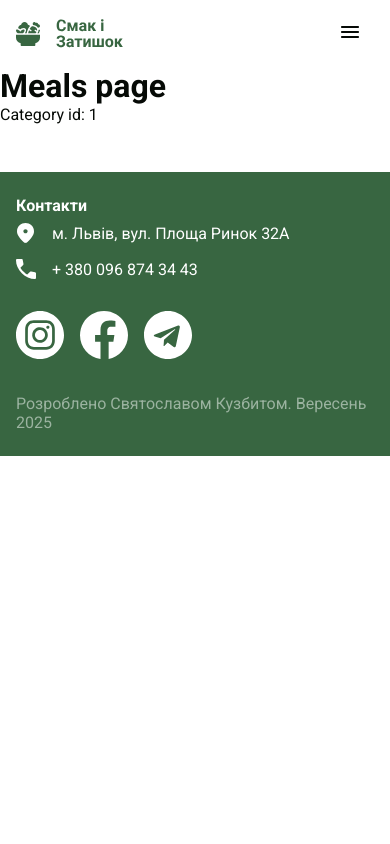
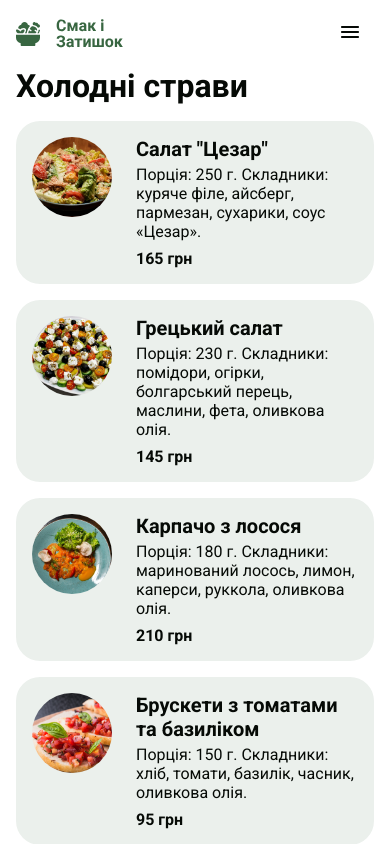
Before and after one commit to SviatKuzbyt/TasteComfortCafe, a Vue app: page /meals/1 in a window 390 px wide. Shown: the top 844 px of the page. Built offline with nearby package versions, Linux system fonts and the light colour scheme.

Commit message:
added meals page

```diff
--- a/src/App.vue
+++ b/src/App.vue
@@ -49,6 +49,12 @@ import CafeFooter from './components/CafeFooter.vue';
     font-size: 1.125rem;
   }
 
+  .basic-page {
+    padding: 0 10rem;
+    display: flex;
+    flex-direction: column;
+  }
+
   @media (max-width: 1024px) {
     h1 {
       font-size: 2rem;
@@ -69,5 +75,9 @@ import CafeFooter from './components/CafeFooter.vue';
     p {
       font-size: 1rem;
     }
+
+    .basic-page {
+      padding: 0 1rem;
+    }
   }
 </style>
--- a/src/pages/HomePage.vue
+++ b/src/pages/HomePage.vue
@@ -5,7 +5,7 @@
     import MealItem from '@/components/list/MealItem.vue';
     import ReviewItem from '@/components/list/ReviewItem.vue';
     import { ref } from 'vue';
-import ReviewService from '@/services/ReviewService';
+    import ReviewService from '@/services/ReviewService';
 
     const mealService = MealService
     const reviewService = ReviewService
@@ -16,7 +16,7 @@ import ReviewService from '@/services/ReviewService';
 
 <template>
     <about-cafe></about-cafe>
-    <body class="homeContent">
+    <body class="basic-page">
         <h2 class="subtittle">Рекомендуємо</h2>
         <cafe-list>
             <meal-item v-for="meal in recomendations" :key="meal.id" :meal="meal"/>
@@ -30,19 +30,8 @@ import ReviewService from '@/services/ReviewService';
 </template>
 
 <style>
-    .homeContent {
-        padding: 0 10rem;
-        display: flex;
-        flex-direction: column;
-    }
     .subtittle {
         margin-top: 3rem;
         margin-bottom: 1rem;
     }
-
-    @media (max-width: 1024px) {
-        .homeContent {
-            padding: 0 1rem;
-        }
-    }
 </style>
--- a/src/pages/MealsPage.vue
+++ b/src/pages/MealsPage.vue
@@ -1,12 +1,39 @@
 <script setup>
+    import MealService from '@/services/MealService';
+    import CafeList from '@/components/list/CafeList.vue';
+    import MealItem from '@/components/list/MealItem.vue';
+    import { ref } from 'vue';
+    import { useRoute, onBeforeRouteUpdate } from 'vue-router';
 
+    const mealService = MealService
+    const route = useRoute()
+
+    const tittle = ref("")
+    const meals = ref([])
+
+    const loadData = (id) => {
+      tittle.value = mealService.getCategoryName(Number(id))
+      meals.value = mealService.getMeals(Number(id))
+    }
+
+    loadData(route.params.categoryId)
+
+    onBeforeRouteUpdate((to) => {
+      loadData(to.params.categoryId)
+    })
 </script>
 
 <template>
-    <h1>Meals page</h1>
-    <p>Category id: {{ $route.params.categoryId }}</p>
+    <div class="basic-page">
+        <h1 class="meal-tittle"> {{ tittle }}</h1>
+        <cafe-list>
+            <meal-item v-for="meal in meals" :key="meal.id" :meal="meal"/>
+        </cafe-list>
+    </div>
 </template>
 
 <style>
-
+    .meal-tittle {
+        margin-bottom: 1rem;
+    }
 </style>
--- a/src/services/MealService.js
+++ b/src/services/MealService.js
@@ -51,6 +51,15 @@ export default class MealService {
         }
     }
 
+    static getCategoryName(id){
+        try {
+            return this.#categories.find(category => category.id === Number(id)).name;
+        } catch(error){
+            console.log("SKLT | ERROR getCategoryName |", error);
+            return "No name"
+        }
+    }
+
     static getRecommendations(){
         try {
             return this.#meals.filter(meal => this.#recommendations.includes(meal.id))
@@ -62,7 +71,7 @@ export default class MealService {
 
     static getMeals(categoryId){
         try {
-            return this.#meals.filter(meal => meal.category === categoryId)
+            return this.#meals.filter(meal => meal.category === Number(categoryId))
         } catch(error){
             console.log("SKLT | ERROR getRegetMeals |", error);
             return []
```
